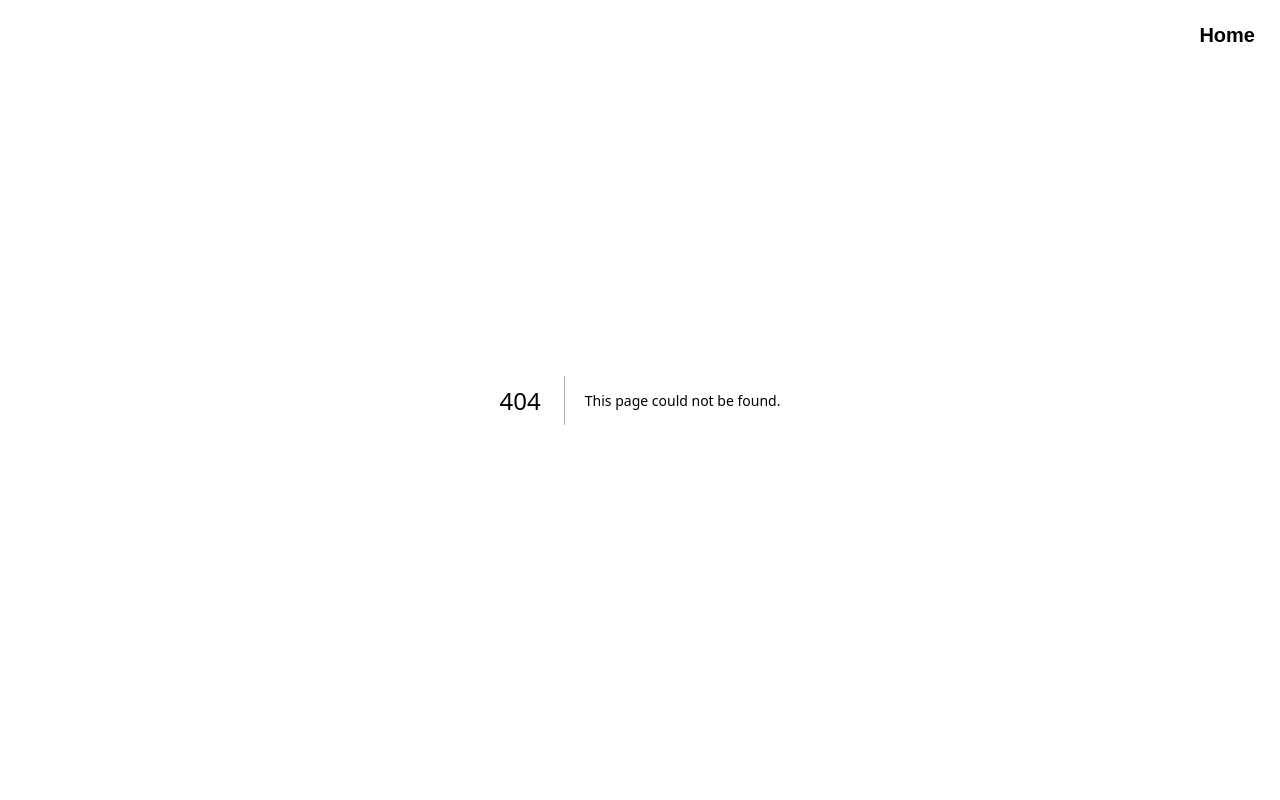
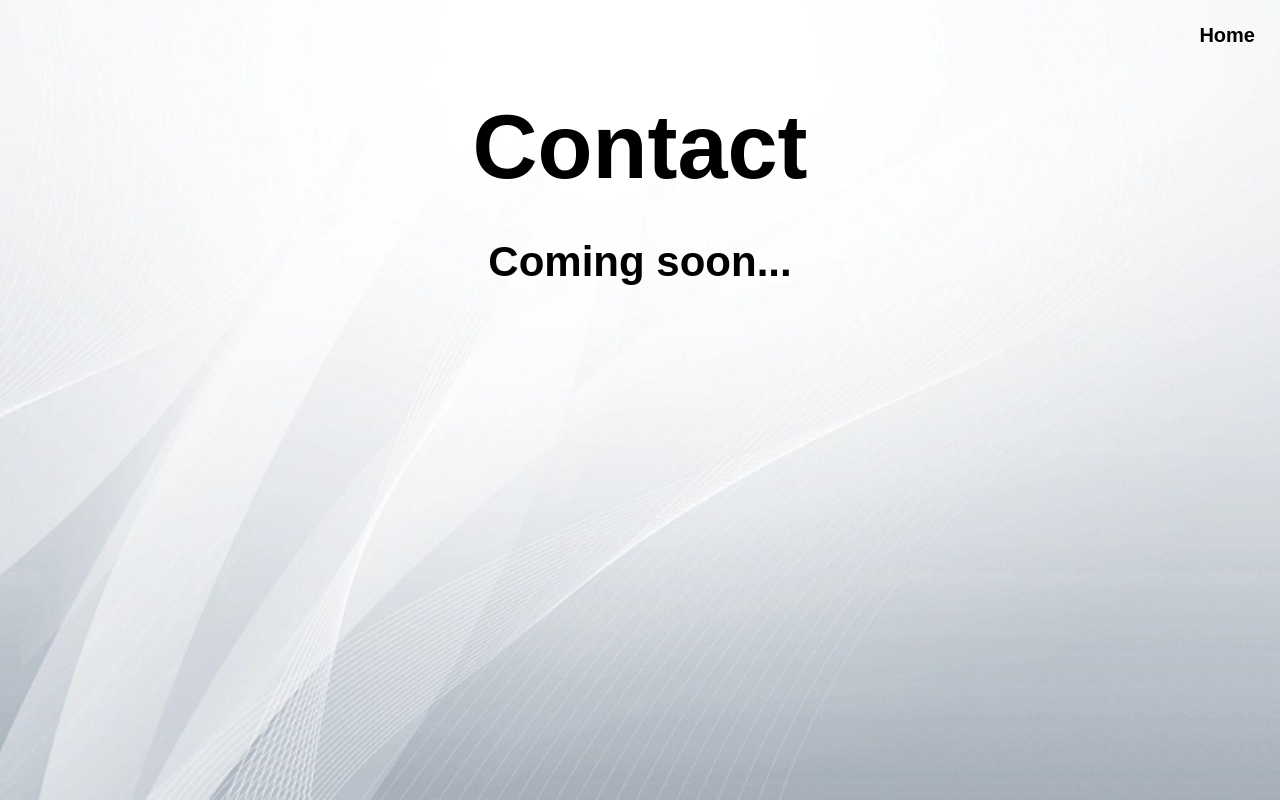
Before and after one commit to H4CK3R1010/Seemz-Like-Magazine, a Next.js app: page /contact in a window 1280 px wide. Before the commit this address had no page. Built offline with nearby package versions, Linux system fonts and the light colour scheme.

Commit message:
Add Contact page

```diff
--- /dev/null
+++ b/app/contact/page.tsx
@@ -0,0 +1,19 @@
+export default function Contact(){
+
+return(
+
+<div className="background">
+
+<div className="title">
+Contact
+</div>
+
+<div className="subtitle">
+Coming soon...
+</div>
+
+</div>
+
+)
+
+}
```
